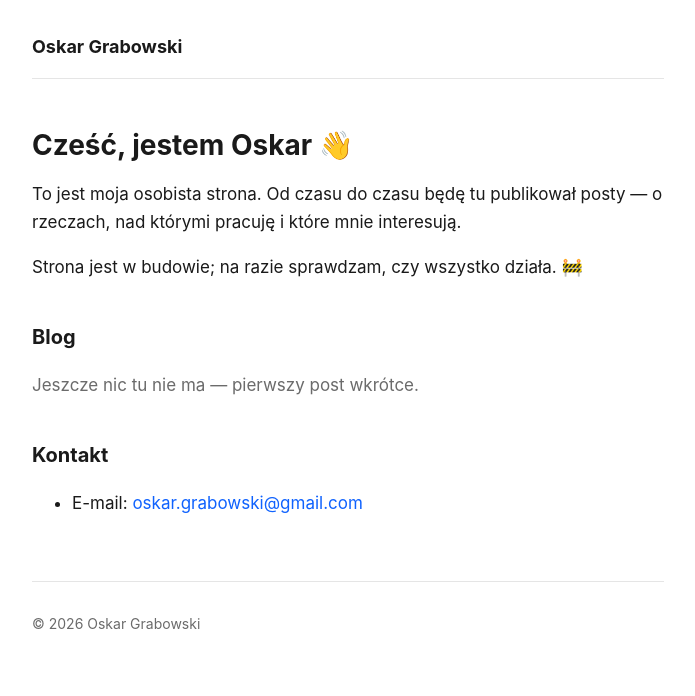
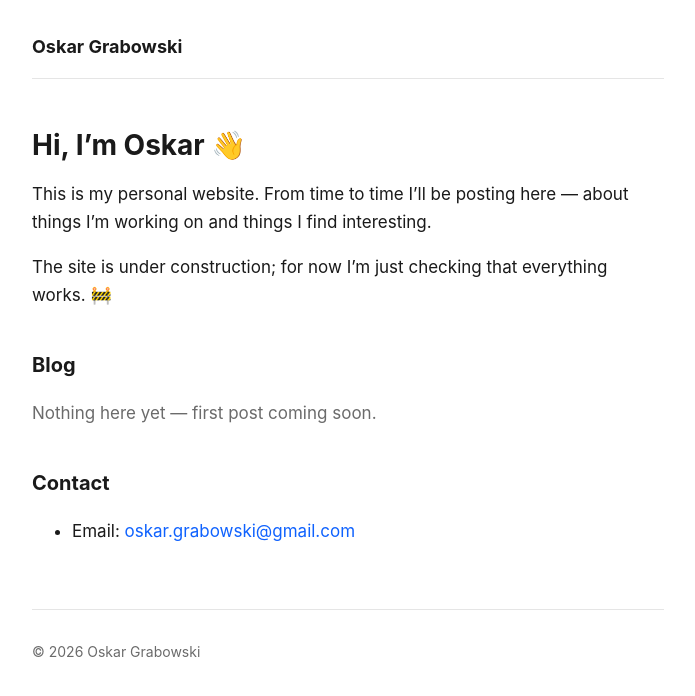
Before and after one commit to ograbowski/ograbowski.github.io, a Jekyll site: the page built from index.md, in a window 1280 px wide. Shown: the top 696 px of the page, without its empty margins (292-987 px from the left). Built offline with Jekyll 4.4.1, drawn with Linux system fonts in a browser that asks for light colours.

Commit message:
Translate site content to English
Co-Authored-By: Claude Fable 5 <noreply@anthropic.com>
Claude-Session: https://claude.ai/code/session_01UHJRf5Ra6h7f63W2ucakqn

```diff
--- a/_config.yml
+++ b/_config.yml
@@ -1,7 +1,7 @@
 title: Oskar Grabowski
 description: Personal site and blog
 url: ""
-lang: pl
+lang: en
 
 # Blog posts will live in _posts/ as YYYY-MM-DD-title.md files
 permalink: /blog/:year/:title/
--- a/_layouts/post.html
+++ b/_layouts/post.html
@@ -3,6 +3,6 @@ layout: default
 ---
 <article>
   <h1>{{ page.title }}</h1>
-  <p class="muted"><time datetime="{{ page.date | date_to_xmlschema }}">{{ page.date | date: "%-d.%m.%Y" }}</time></p>
+  <p class="muted"><time datetime="{{ page.date | date_to_xmlschema }}">{{ page.date | date: "%B %-d, %Y" }}</time></p>
   {{ content }}
 </article>
--- a/index.md
+++ b/index.md
@@ -3,12 +3,12 @@ layout: default
 title: Oskar Grabowski
 ---
 
-# Cześć, jestem Oskar 👋
+# Hi, I'm Oskar 👋
 
-To jest moja osobista strona. Od czasu do czasu będę tu publikował posty —
-o rzeczach, nad którymi pracuję i które mnie interesują.
+This is my personal website. From time to time I'll be posting here —
+about things I'm working on and things I find interesting.
 
-Strona jest w budowie; na razie sprawdzam, czy wszystko działa. 🚧
+The site is under construction; for now I'm just checking that everything works. 🚧
 
 ## Blog
 
@@ -22,9 +22,9 @@ Strona jest w budowie; na razie sprawdzam, czy wszystko działa. 🚧
   {% endfor %}
 </ul>
 {% else %}
-<p class="muted">Jeszcze nic tu nie ma — pierwszy post wkrótce.</p>
+<p class="muted">Nothing here yet — first post coming soon.</p>
 {% endif %}
 
-## Kontakt
+## Contact
 
-- E-mail: [oskar.grabowski@gmail.com](mailto:oskar.grabowski@gmail.com)
+- Email: [oskar.grabowski@gmail.com](mailto:oskar.grabowski@gmail.com)
```
Also changed, not shown: README.md.
